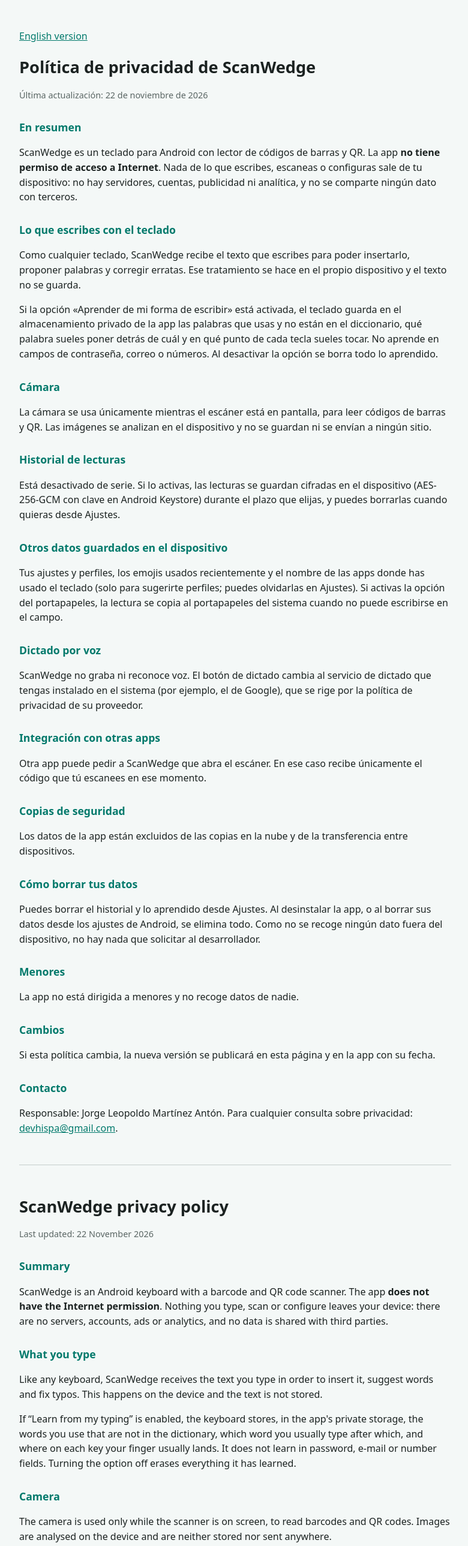
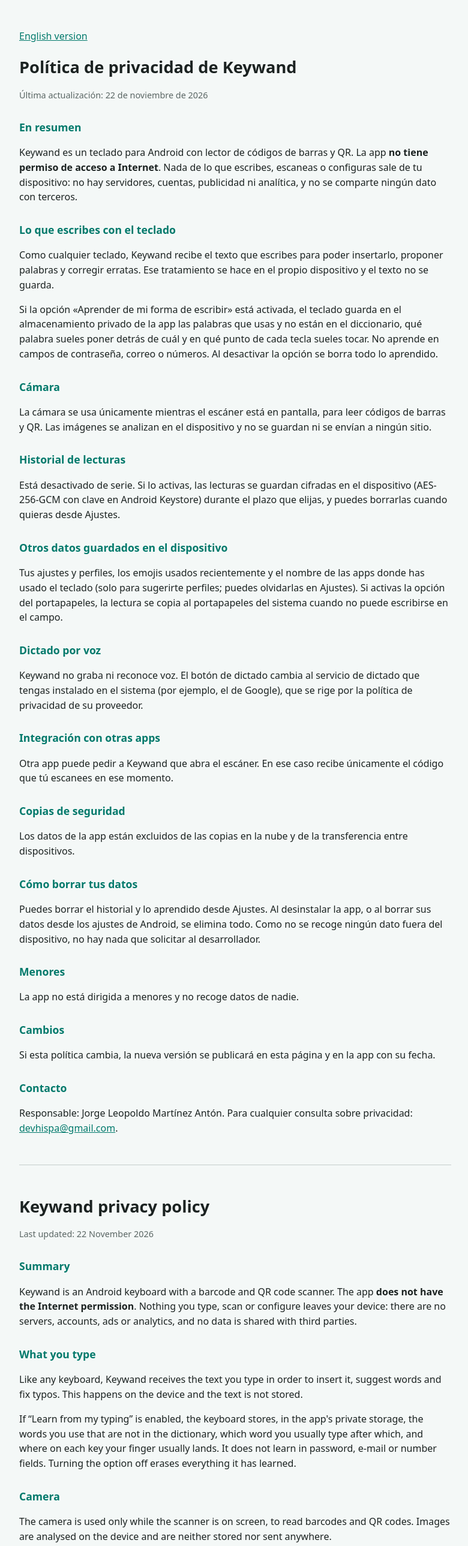
Before and after one commit to devhispa-byte/keywand-privacidad, a plain HTML site: page index.html in a window 1280 px wide. Shown: the top 2578 px of the page at 60% size, without its empty margins (248-1028 px from the left). Drawn offline with Linux system fonts and the light colour scheme.

Commit message:
La app pasa a llamarse Keywand

```diff
--- a/index.html
+++ b/index.html
@@ -3,7 +3,7 @@
 <head>
 <meta charset="utf-8">
 <meta name="viewport" content="width=device-width, initial-scale=1">
-<title>ScanWedge — Política de privacidad / Privacy policy</title>
+<title>Keywand — Política de privacidad / Privacy policy</title>
 <style>
   body { font-family: system-ui, -apple-system, "Segoe UI", Roboto, sans-serif; line-height: 1.55; color: #1b2221; background: #f4f8f7; margin: 0; }
   main { max-width: 720px; margin: 0 auto; padding: 32px 20px 64px; }
@@ -25,14 +25,14 @@
 
 <p><a href="#en">English version</a></p>
 
-<h1>Política de privacidad de ScanWedge</h1>
+<h1>Política de privacidad de Keywand</h1>
 <p class="fecha">Última actualización: 22 de noviembre de 2026</p>
 
 <h2>En resumen</h2>
-<p>ScanWedge es un teclado para Android con lector de códigos de barras y QR. La app <strong>no tiene permiso de acceso a Internet</strong>. Nada de lo que escribes, escaneas o configuras sale de tu dispositivo: no hay servidores, cuentas, publicidad ni analítica, y no se comparte ningún dato con terceros.</p>
+<p>Keywand es un teclado para Android con lector de códigos de barras y QR. La app <strong>no tiene permiso de acceso a Internet</strong>. Nada de lo que escribes, escaneas o configuras sale de tu dispositivo: no hay servidores, cuentas, publicidad ni analítica, y no se comparte ningún dato con terceros.</p>
 
 <h2>Lo que escribes con el teclado</h2>
-<p>Como cualquier teclado, ScanWedge recibe el texto que escribes para poder insertarlo, proponer palabras y corregir erratas. Ese tratamiento se hace en el propio dispositivo y el texto no se guarda.</p>
+<p>Como cualquier teclado, Keywand recibe el texto que escribes para poder insertarlo, proponer palabras y corregir erratas. Ese tratamiento se hace en el propio dispositivo y el texto no se guarda.</p>
 <p>Si la opción «Aprender de mi forma de escribir» está activada, el teclado guarda en el almacenamiento privado de la app las palabras que usas y no están en el diccionario, qué palabra sueles poner detrás de cuál y en qué punto de cada tecla sueles tocar. No aprende en campos de contraseña, correo o números. Al desactivar la opción se borra todo lo aprendido.</p>
 
 <h2>Cámara</h2>
@@ -45,10 +45,10 @@
 <p>Tus ajustes y perfiles, los emojis usados recientemente y el nombre de las apps donde has usado el teclado (solo para sugerirte perfiles; puedes olvidarlas en Ajustes). Si activas la opción del portapapeles, la lectura se copia al portapapeles del sistema cuando no puede escribirse en el campo.</p>
 
 <h2>Dictado por voz</h2>
-<p>ScanWedge no graba ni reconoce voz. El botón de dictado cambia al servicio de dictado que tengas instalado en el sistema (por ejemplo, el de Google), que se rige por la política de privacidad de su proveedor.</p>
+<p>Keywand no graba ni reconoce voz. El botón de dictado cambia al servicio de dictado que tengas instalado en el sistema (por ejemplo, el de Google), que se rige por la política de privacidad de su proveedor.</p>
 
 <h2>Integración con otras apps</h2>
-<p>Otra app puede pedir a ScanWedge que abra el escáner. En ese caso recibe únicamente el código que tú escanees en ese momento.</p>
+<p>Otra app puede pedir a Keywand que abra el escáner. En ese caso recibe únicamente el código que tú escanees en ese momento.</p>
 
 <h2>Copias de seguridad</h2>
 <p>Los datos de la app están excluidos de las copias en la nube y de la transferencia entre dispositivos.</p>
@@ -67,14 +67,14 @@
 
 <hr>
 
-<h1 id="en">ScanWedge privacy policy</h1>
+<h1 id="en">Keywand privacy policy</h1>
 <p class="fecha">Last updated: 22 November 2026</p>
 
 <h2>Summary</h2>
-<p>ScanWedge is an Android keyboard with a barcode and QR code scanner. The app <strong>does not have the Internet permission</strong>. Nothing you type, scan or configure leaves your device: there are no servers, accounts, ads or analytics, and no data is shared with third parties.</p>
+<p>Keywand is an Android keyboard with a barcode and QR code scanner. The app <strong>does not have the Internet permission</strong>. Nothing you type, scan or configure leaves your device: there are no servers, accounts, ads or analytics, and no data is shared with third parties.</p>
 
 <h2>What you type</h2>
-<p>Like any keyboard, ScanWedge receives the text you type in order to insert it, suggest words and fix typos. This happens on the device and the text is not stored.</p>
+<p>Like any keyboard, Keywand receives the text you type in order to insert it, suggest words and fix typos. This happens on the device and the text is not stored.</p>
 <p>If “Learn from my typing” is enabled, the keyboard stores, in the app's private storage, the words you use that are not in the dictionary, which word you usually type after which, and where on each key your finger usually lands. It does not learn in password, e-mail or number fields. Turning the option off erases everything it has learned.</p>
 
 <h2>Camera</h2>
@@ -87,10 +87,10 @@
 <p>Your settings and profiles, recently used emojis and the names of the apps where you have used the keyboard (only to suggest profiles; you can clear them in Settings). If you enable the clipboard option, a scan is copied to the system clipboard when it cannot be typed into the field.</p>
 
 <h2>Voice typing</h2>
-<p>ScanWedge does not record or recognise speech. The microphone button switches to the voice typing service installed on your device (for example, Google's), which is governed by its provider's privacy policy.</p>
+<p>Keywand does not record or recognise speech. The microphone button switches to the voice typing service installed on your device (for example, Google's), which is governed by its provider's privacy policy.</p>
 
 <h2>Integration with other apps</h2>
-<p>Another app can ask ScanWedge to open the scanner. In that case it receives only the code you scan at that moment.</p>
+<p>Another app can ask Keywand to open the scanner. In that case it receives only the code you scan at that moment.</p>
 
 <h2>Backups</h2>
 <p>App data is excluded from cloud backups and device-to-device transfer.</p>
```
